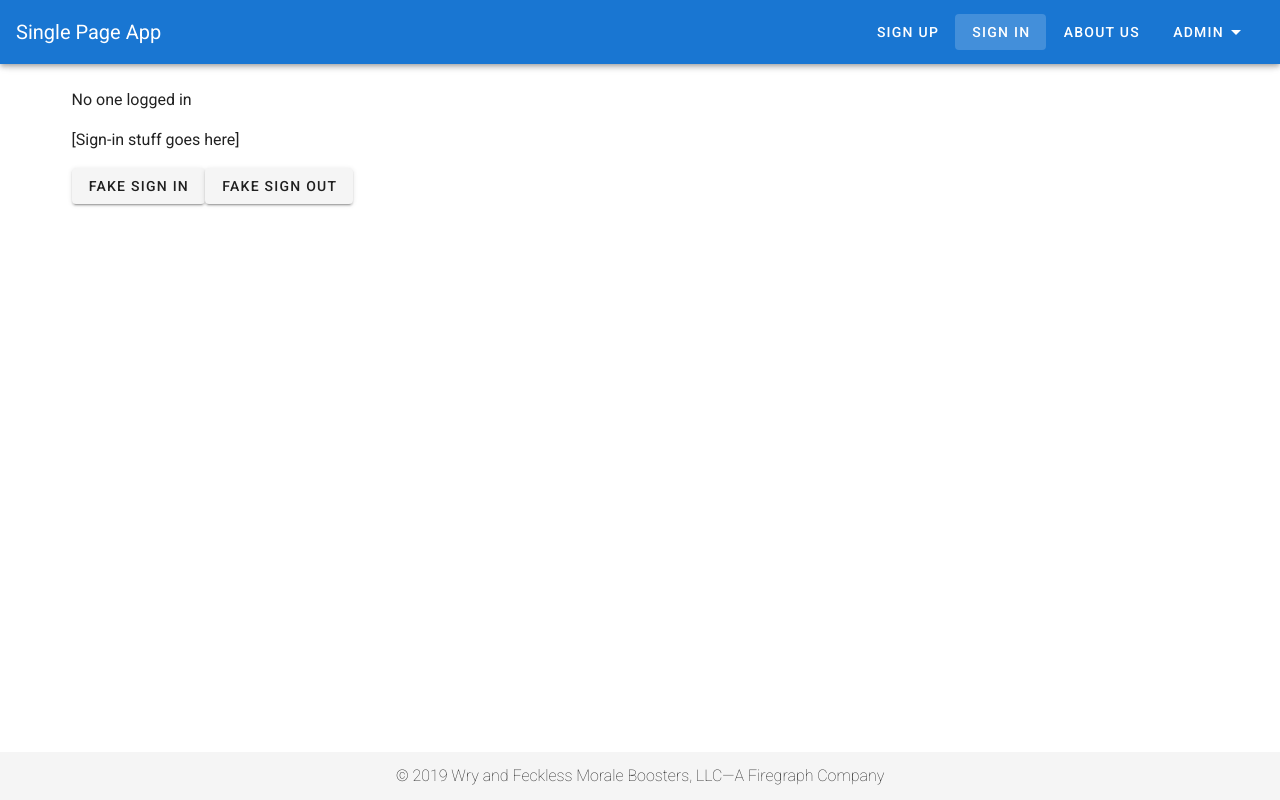
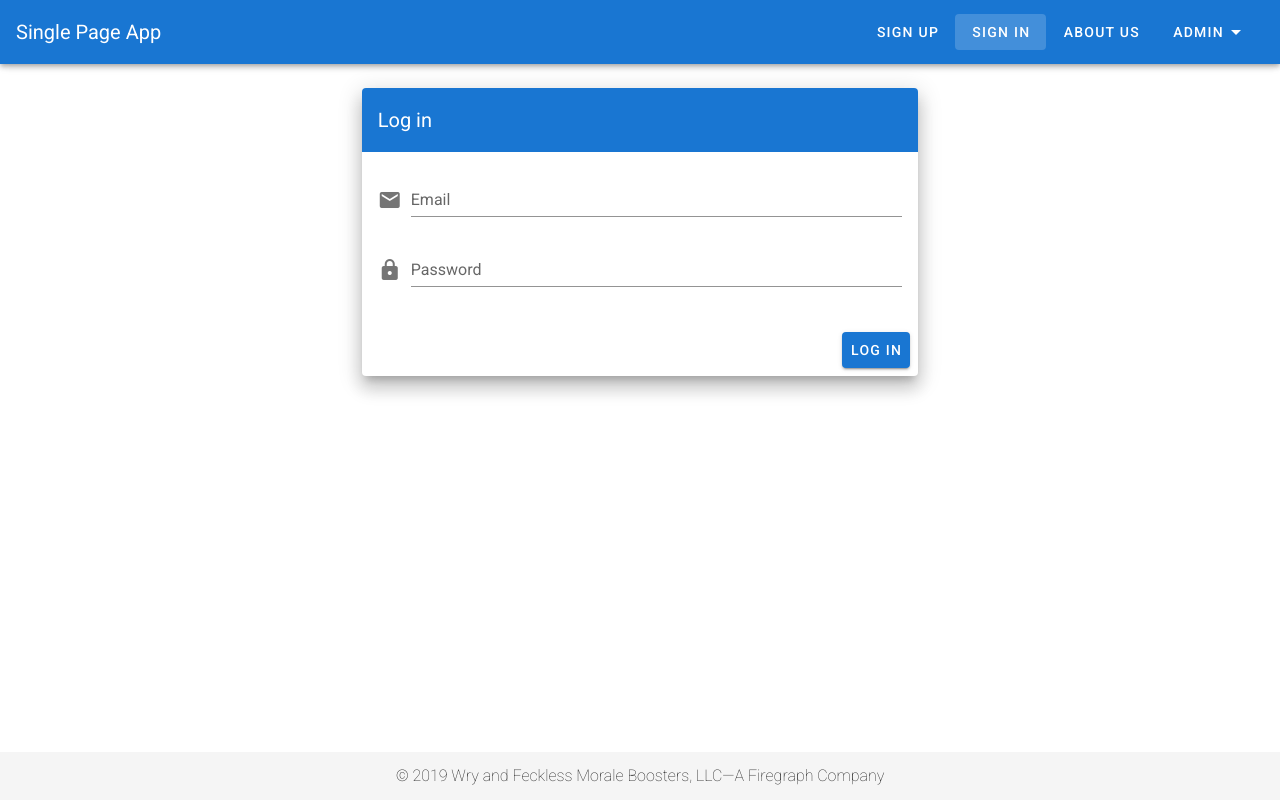
Before and after one commit to tu-cos-243/ui-spa, a Vue app: page /sign-in in a window 1280 px wide. Built offline with nearby package versions, Linux system fonts and the light colour scheme.

Commit message:
Add login page

```diff
--- a/src/pages/SignIn.vue
+++ b/src/pages/SignIn.vue
@@ -1,32 +1,76 @@
 <template>
   <v-container>
-    <div>
-      <p>{{ currentUser }}</p>
-      <p>[Sign-in stuff goes here]</p>
-      <v-btn v-on:click="fakeSignIn">Fake Sign In</v-btn>
-      <v-btn v-on:click="fakeSignOut">Fake Sign Out</v-btn>
-    </div>
+    <v-row justify="center">
+      <v-col cols="12" sm="8" md="6">
+        <v-card class="elevation-12">
+          <v-toolbar color="primary" dark flat>
+            <v-toolbar-title>Log in</v-toolbar-title>
+          </v-toolbar>
+          <v-card-text>
+            <v-form>
+              <v-text-field
+                v-model="email"
+                label="Email"
+                name="email"
+                prepend-icon="mdi-email"
+                type="text"
+              />
+              <v-text-field
+                v-model="password"
+                id="password"
+                label="Password"
+                name="password"
+                prepend-icon="mdi-lock"
+                type="password"
+              />
+            </v-form>
+          </v-card-text>
+          <v-card-actions>
+            <v-spacer />
+            <v-btn @click="logIn" color="primary">Log In</v-btn>
+          </v-card-actions>
+        </v-card>
+      </v-col>
+    </v-row>
+
+    <v-snackbar v-model="snackbar.show">
+      {{ snackbar.msge }}
+      <v-btn text color="primary" @click="snackbar.show = false">Close</v-btn>
+    </v-snackbar>
   </v-container>
 </template>
 
 <script>
 export default {
-  name: "SignIn",
+  data() {
+    return {
+      email: "",
+      password: "",
+
+      snackbar: {
+        show: false,
+        msge: ""
+      }
+    };
+  },
+
   methods: {
-    fakeSignIn: function() {
-      this.$root.currentUser = "A User";
+    logIn() {
+      this.$axios
+        .post("/login", {
+          email: this.email,
+          password: this.password
+        })
+        .then(result => {
+          console.log(result);
+          this.showSnackbar(result.data.msge);
+        })
+        .catch(err => this.showSnackbar(err));
     },
-    fakeSignOut: function() {
-      this.$root.currentUser = null;
-    }
-  },
-  computed: {
-    currentUser: function() {
-      if (this.$root.currentUser) {
-        return this.$root.currentUser;
-      } else {
-        return "No one logged in";
-      }
+
+    showSnackbar(msge) {
+      this.snackbar.msge = msge;
+      this.snackbar.show = true;
     }
   }
 };
--- a/src/pages/SignUp.vue
+++ b/src/pages/SignUp.vue
@@ -98,7 +98,9 @@ export default {
       // containing an error message indicating why the field doesn't pass validation.
       rules: {
         required: [val => val.length > 0 || "Required"],
-        email: [val => /^\w+@\w+\.\w{2,}$/.test(val) || "Invalid e-mail"],
+        email: [
+          val => /\w{3,}@\w{3,}(?:.\w{3,})+$/.test(val) || "Invalid e-mail"
+        ],
         password: [
           val => /[A-Z]/.test(val) || "Need upper case letter",
           val => /[a-z]/.test(val) || "Need lower case letter",
@@ -125,13 +127,11 @@ export default {
         .then(result => {
           // Based on whether things worked or not, show the
           // appropriate dialog.
-          if (result.status === 200) {
-            if (result.data.ok) {
-              this.showDialog("Success", result.data.msge);
-              this.accountCreated = true;
-            } else {
-              this.showDialog("Sorry", result.data.msge);
-            }
+          if (result.data.ok) {
+            this.showDialog("Success", result.data.msge);
+            this.accountCreated = true;
+          } else {
+            this.showDialog("Sorry", result.data.msge);
           }
         })
         .catch(err => this.showDialog("Failed", err));
```
Also changed, not shown: hapi-server.js (+43 -3 lines), 2 other files (tests, documents, lock files or other folders).
